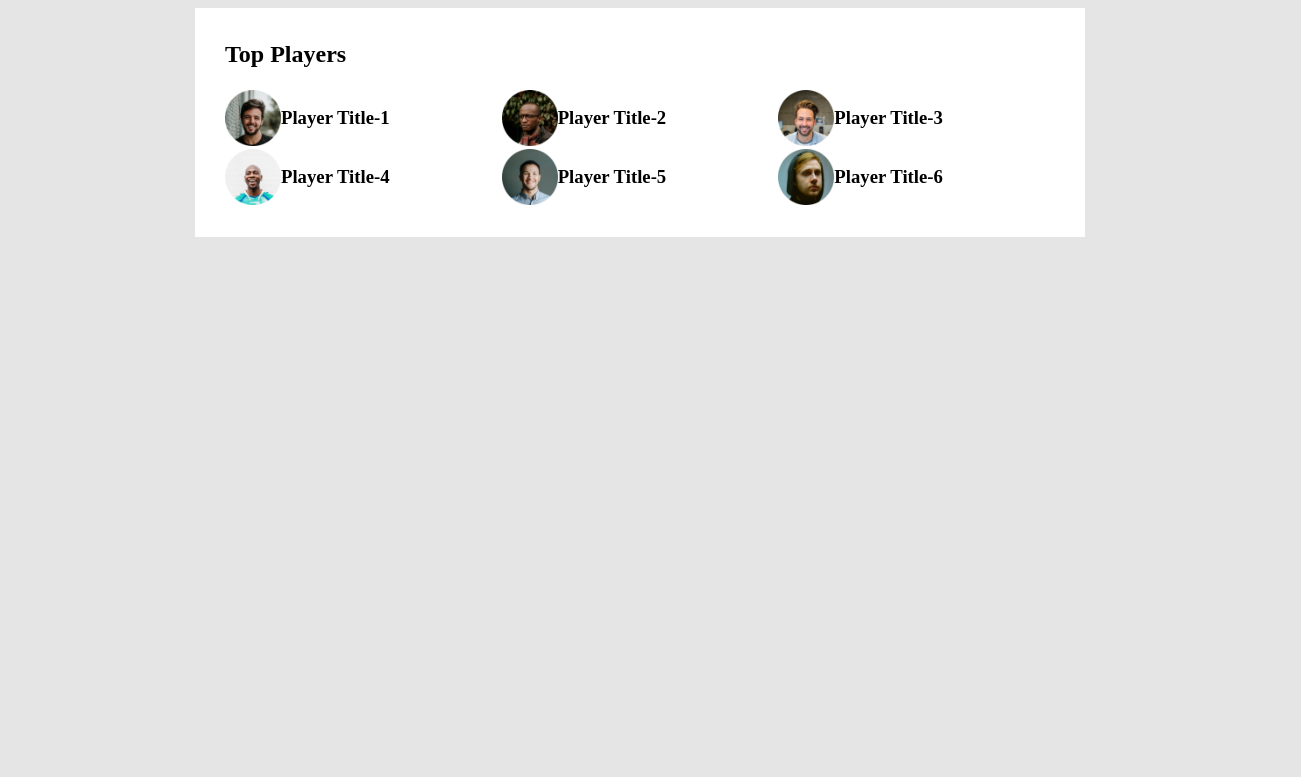
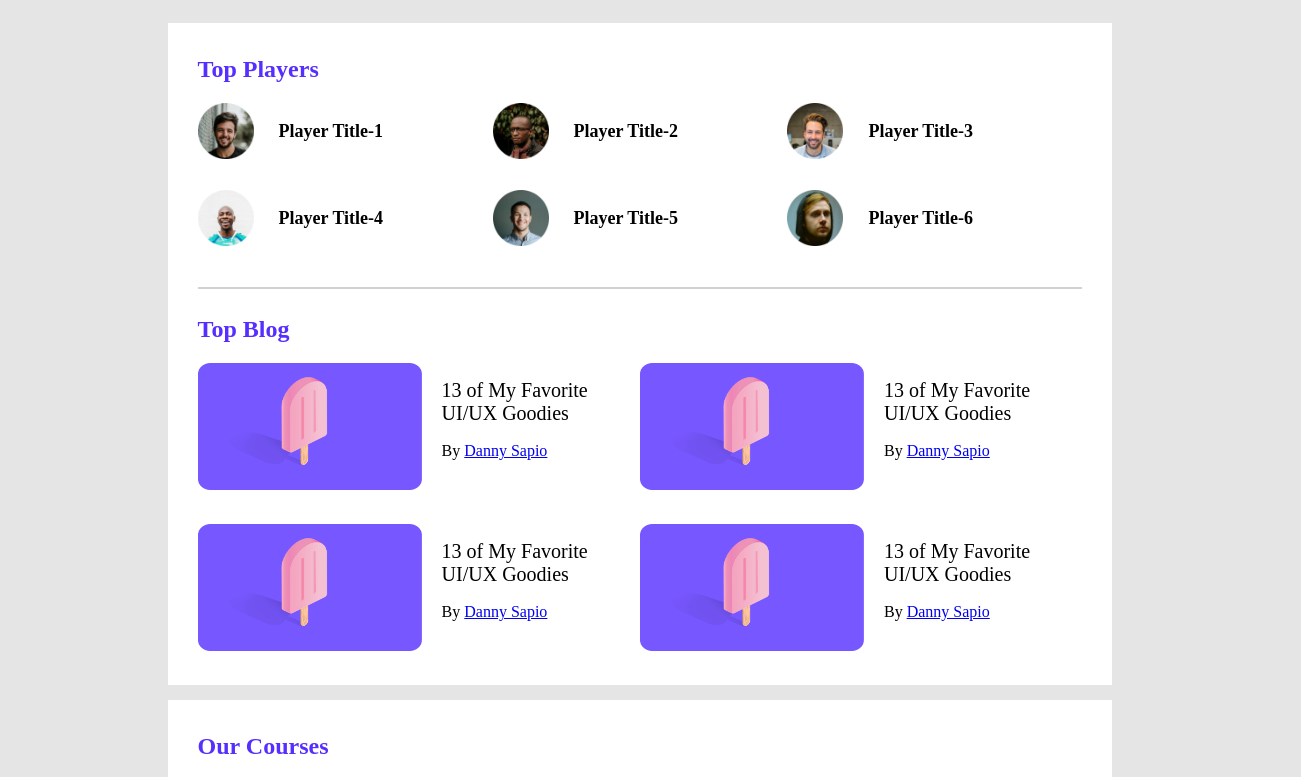
Before and after one commit to Kawser52/-leader-board-css3, a plain HTML site: page index.html in a window 1280 px wide. Shown: the top 777 px of the page, 1301 px wide, since content can reach past the window. Drawn offline with Linux system fonts and the light colour scheme.

Commit message:
2nd option is completed

```diff
--- a/css/stylce.css
+++ b/css/stylce.css
@@ -7,19 +7,29 @@ body{
 }
 main{
     display: flex;
-    justify-content: center;
+    flex-direction: column;
+    align-items: center;
 }
 .container{
     background-color: #ffffff;
-    width: 890px;
+    width: 70%;
+    padding: 30px;
+    margin-top: 15px;
 }
 /* End common css */
+.header-title{
+    margin-top: 3px;
+    color: #562EFF;
+    font-size: 24px;
+}
 .top-palyers{
-    padding: 30px;
+
 }
 .players{
     display: grid;
     grid-template-columns: repeat(3, 1fr);
+    grid-row-gap:30px;
+    margin-bottom: 40px;
 }
 .player img{
     width: 56px;
@@ -28,7 +38,38 @@ main{
 .player{
       display: flex;
       align-items: center;
+
+
 }
-.header-title{
-    margin-top: 3px;
+.player-name{
+    margin-left: 25px;
+    font-size: 18px;
+    font-weight: 600;
+    color: black;
 }
+hr{
+    border: 1px solid #D1D1D1;
+    margin-bottom: 27px;
+}
+/* top player ses */
+.blogs{
+    display: grid;
+    grid-template-columns: repeat(2,1fr);
+    grid-row-gap: 30px;
+}
+
+.blog .thumnail img{
+    width: 224px;
+    height: 127px;
+    margin-right: 20px;
+}
+.blog{
+    display: flex;
+}
+
+.blog-title{
+    font-size: 20px;
+    font-weight: 500;
+}
+
+/* blog section ses */
--- a/index.html
+++ b/index.html
@@ -21,27 +21,88 @@
                 <div class="players">
                     <div class="player">
                         <img src="images/players/player-1.png" alt="">
-                        <h3>Player Title-1</h3>
+                        <h3 class="player-name" class="player-name">Player Title-1</h3>
                     </div>
                     <div class="player">
                         <img src="images/players/player-2.png" alt="">
-                        <h3>Player Title-2</h3>
+                        <h3 class="player-name">Player Title-2</h3>
                     </div>
                     <div class="player">
                         <img src="images/players/player-3.png" alt="">
-                        <h3>Player Title-3</h3>
+                        <h3 class="player-name">Player Title-3</h3>
                     </div>
                     <div class="player">
                         <img src="images/players/player-4.png" alt="">
-                        <h3>Player Title-4</h3>
+                        <h3 class="player-name">Player Title-4</h3>
                     </div>
                     <div class="player">
                         <img src="images/players/player-5.png" alt="">
-                        <h3>Player Title-5</h3>
+                        <h3 class="player-name">Player Title-5</h3>
                     </div>
                     <div class="player">
                         <img src="images/players/player-6.png" alt="">
-                        <h3>Player Title-6</h3>
+                        <h3 class="player-name">Player Title-6</h3>
+                    </div>
+                </div>
+                <hr>
+            </div>
+            <div class="top-blog">
+                <h2 class="header-title">Top Blog</h2>
+                <div class="blogs">
+                    <article class="blog">
+                        <div class="thumnail">
+                            <img src="images/blogs/blog-1.png" alt="">
+                        </div>
+                        <div class="blog-content">
+                            <h2 class="blog-title">13 of My Favorite
+                                UI/UX Goodies</h2>
+                            <p class="blog-author">By <a href="#">Danny Sapio</a> </p>
+                        </div>
+                    </article>
+                    <article class="blog">
+                        <div class="thumnail">
+                            <img src="images/blogs/blog-1.png" alt="">
+                        </div>
+                        <div class="blog-content">
+                            <h2 class="blog-title">13 of My Favorite
+                                UI/UX Goodies</h2>
+                            <p class="blog-author">By <a href="#">Danny Sapio</a> </p>
+                        </div>
+                    </article>
+                    <article class="blog">
+                        <div class="thumnail">
+                            <img src="images/blogs/blog-1.png" alt="">
+                        </div>
+                        <div class="blog-content">
+                            <h2 class="blog-title">13 of My Favorite
+                                UI/UX Goodies</h2>
+                            <p class="blog-author">By <a href="#">Danny Sapio</a> </p>
+                        </div>
+                    </article>
+                    <article class="blog">
+                        <div class="thumnail">
+                            <img src="images/blogs/blog-1.png" alt="">
+                        </div>
+                        <div class="blog-content">
+                            <h2 class="blog-title">13 of My Favorite
+                                UI/UX Goodies</h2>
+                            <p class="blog-author">By <a href="#">Danny Sapio</a> </p>
+                        </div>
+                    </article>
+                </div>
+            </div>
+
+        </section>
+        <section class="container">
+            <h2 class="header-title">Our Courses</h2>
+            <div class="courses">
+                <div class="course">
+                    <div class="course-banner">
+                        <img src="images/courses/course-1.png" alt="">
+                    </div>
+                    <div class="course-info">
+                        <h3 class="course-title">React - The Complete Guide 2020</h3>
+                        <p class="course-author">Reed Krakoff.</p>
                     </div>
                 </div>
             </div>
```
